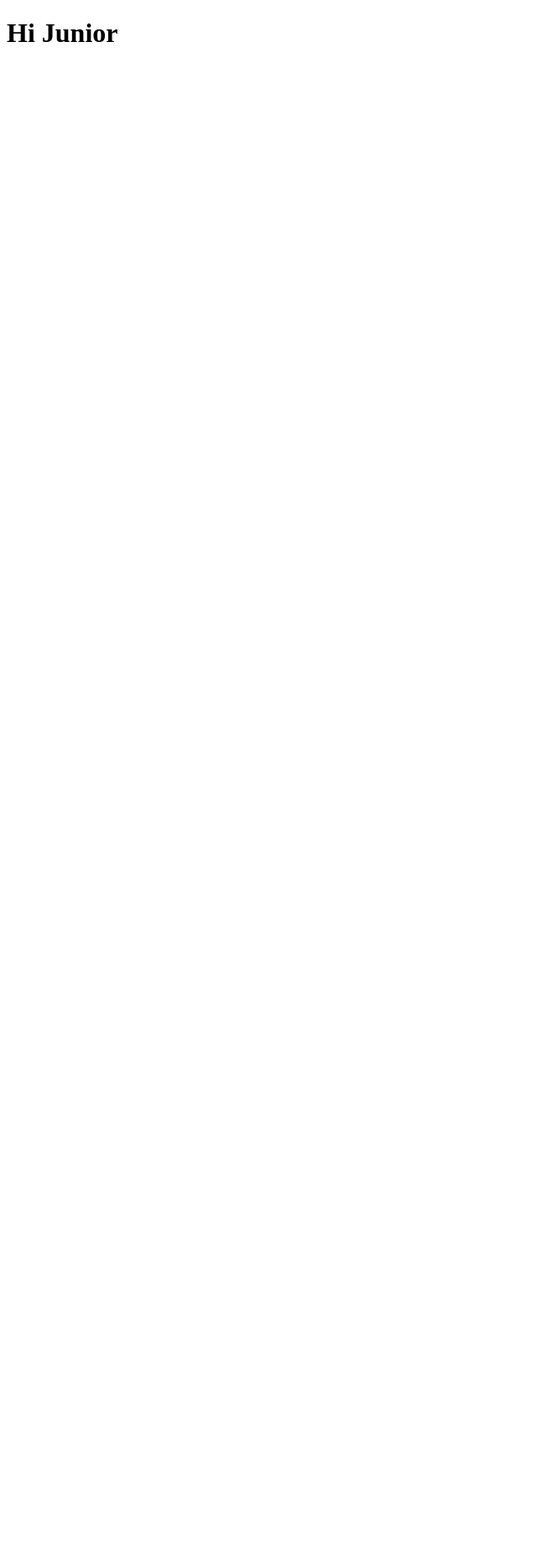
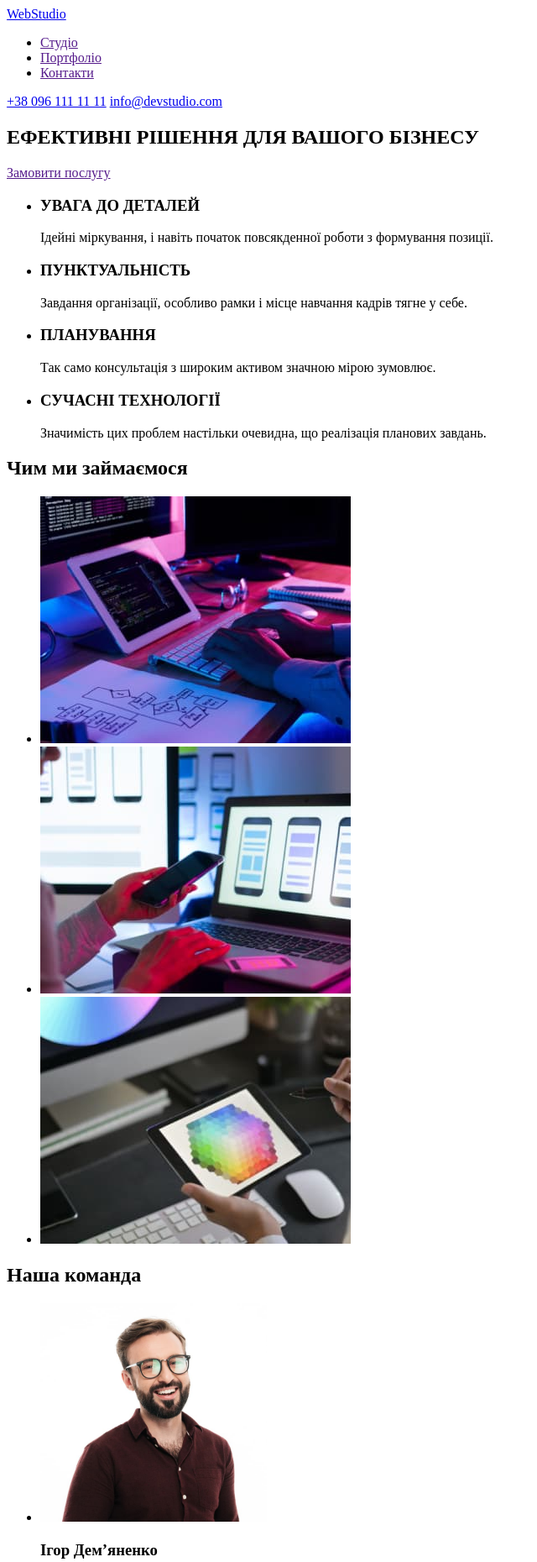
Before and after one commit to desior2022/goit-markup-hw-01, a plain HTML site: page index.html in a window 1280 px wide. Shown: the top 1860 px of the page at 84% size, without its empty margins (0-640 px from the left). Before the commit the page ends 800 px from the top, so only its background shows below. Drawn offline with Linux system fonts and the light colour scheme.

Commit message:
End work

```diff
--- a/index.html
+++ b/index.html
@@ -1,5 +1,5 @@
 <!DOCTYPE html>
-<html lang="en">
+<html lang="uk">
 <head>
     <meta charset="UTF-8">
     <meta http-equiv="X-UA-Compatible" content="IE=edge">
@@ -7,6 +7,90 @@
     <title>Document</title>
 </head>
 <body>
-    <h1>Hi Junior</h1>
+
+<header>
+<nav>
+    <a href="/index.html">WebStudio</a>
+    <ul>
+        <li><a href="">Студіо</a></li>
+        <li><a href="">Портфоліо</a></li>
+        <li><a href="">Контакти</a></li>
+    </ul>
+</nav>
+    <a href="tel:+380961111111">+38 096 111 11 11</a>
+    <a href="mailto:info@devstudio.com">info@devstudio.com</a>
+</header>
+
+<main>
+    <!-- Section Hero -->
+    <section>
+        <h1>ЕФЕКТИВНІ РІШЕННЯ ДЛЯ ВАШОГО БІЗНЕСУ</h1>
+        <a href="">Замовити послугу</a>
+    </section>
+    <!-- Section About -->
+    <section>
+        <ul>
+            <li>
+                <h3>УВАГА ДО ДЕТАЛЕЙ</h3>
+                <p>Ідейні міркування, і навіть початок повсякденної роботи з формування позиції.</p>
+            </li>
+            <li>
+                <h3>ПУНКТУАЛЬНІСТЬ</h3>
+                <p>Завдання організації, особливо рамки і місце навчання кадрів тягне у себе.</p>
+            </li>
+            <li>
+                <h3>ПЛАНУВАННЯ</h3>
+                <p>Так само консультація з широким активом значною мірою зумовлює.</p>
+            </li>
+            <li>
+                <h3>СУЧАСНІ ТЕХНОЛОГІЇ</h3>
+                <p>Значимість цих проблем настільки очевидна, що реалізація планових завдань.</p>
+            </li>
+        </ul>
+            <h2>Чим ми займаємося</h2>
+        <ul>
+            <li>
+                <img src="./image/box1.jpg" alt="програмування" width="370">
+            </li>
+            <li>
+                <img src="./image/box2.jpg" alt="створення аплікацій" width="370">
+            </li>
+            <li>
+                <img src="./image/box3.jpg" alt="веб-дизайн" width="370">
+            </li>
+        </ul>
+    </section>
+    <!-- Section Developers -->
+    <section>
+        <h2>Наша команда</h2>
+        <ul>
+            <li><img src="./image/img1.jpg" alt="дизайнер продукту" width="270">
+                <h3>Ігор Дем’яненко</h3>
+                <p>Product Designer</p>
+            </li>
+            <li><img src="./image/img2.jpg" alt="розробник інтерфейсу" width="270">
+                <h3>Ольга Рєпіна</h3>
+                <p>Frontend Developer</p>
+            </li>
+            <li><img src="./image/img3.jpg" alt="маркетолог" width="270">
+                <h3>Микола Тарасов</h3>
+                <p>Marketing</p>
+            </li>
+            <li><img src="./image/img4.jpg" alt="дизайнер інтерфейсу користувача" width="270">
+                <h3>Михайло Єрмаков</h3>
+                <p>UI Designer</p>
+            </li>
+        </ul>
+    </section>
+</main>
+
+<footer>
+    <a href="/index.html">WebStudio</a>
+    <address>
+        <a href="https://www.google.com/maps/d/embed?mid=10uSM3H-mIU3GznYo2szRIEphczw&hl=en_US&ehbc=2E312F">м. Київ, пр-т Лесі Українки, 26</a>
+        <a href="mailto:info@devstudio.com">info@devstudio.com</a>
+        <a href="tel:+380961111111">+38 096 111 11 11</a>
+    </address>
+</footer>
 </body>
 </html>
```
Also changed, not shown: image/box1.jpg (added), image/box2.jpg (added), image/box3.jpg (added), image/img1.jpg (added), image/img2.jpg (added), image/img3.jpg (added), image/img4.jpg (added).
